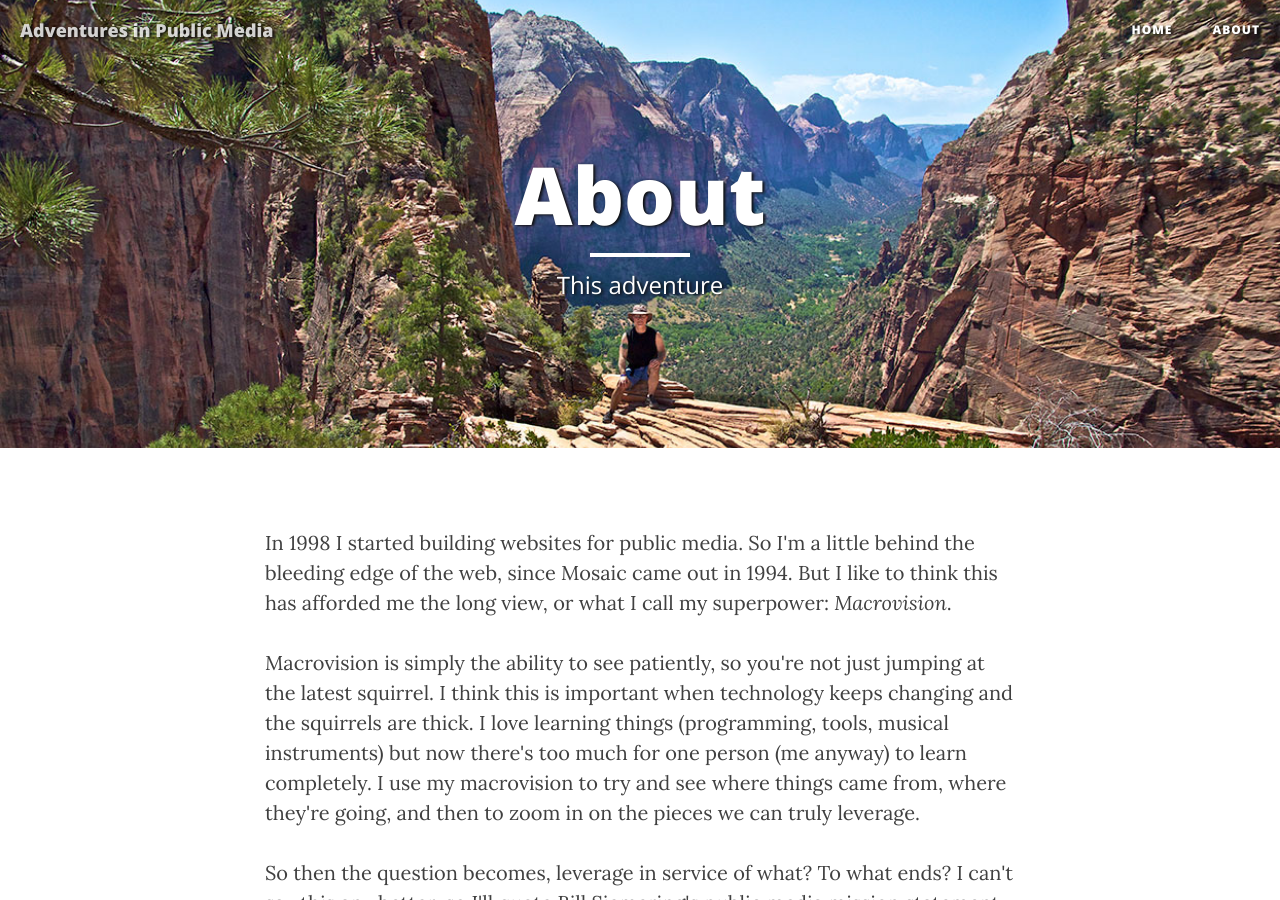
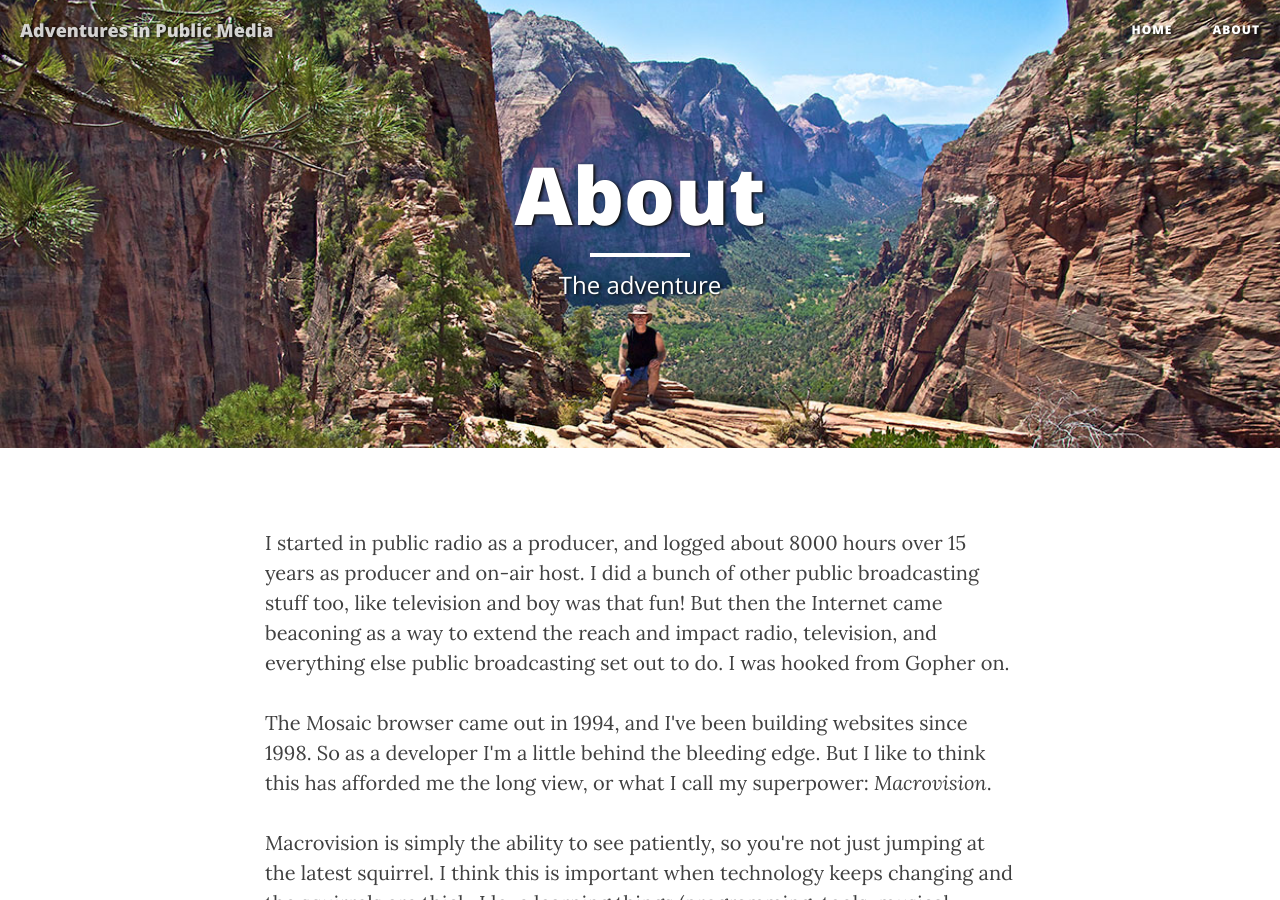
Before and after one commit to jackbrighton/jackbrighton.github.io, a Jekyll site: the page built from about.html, in a window 1280 px wide and 900 px high. Built offline with Jekyll 4.4.1, drawn with Linux system fonts in a browser that asks for light colours; nearby versions of some CDN libraries.

Commit message:
edit About page

```diff
--- a/about.html
+++ b/about.html
@@ -1,11 +1,13 @@
 ---
 layout: page
 title: "About"
-description: "This adventure"
+description: "The adventure"
 header-img: "img/zion.jpg"
 ---
 
-<p>In 1998 I started building websites for public media. So I'm a little behind the bleeding edge of the web, since Mosaic came out in 1994. But I like to think this has afforded me the long view, or what I call my superpower: <em>Macrovision</em>.</p>
+<p>I started in public radio as a producer, and logged about 8000 hours over 15 years as producer and on-air host. I did a bunch of other public broadcasting stuff too, like television and boy was that fun! But then the Internet came beaconing as a way to extend the reach and impact radio, television, and everything else public broadcasting set out to do. I was hooked from Gopher on.</p>
+
+<p>The Mosaic browser came out in 1994, and I've been building websites since 1998. So as a developer I'm a little behind the bleeding edge. But I like to think this has afforded me the long view, or what I call my superpower: <em>Macrovision</em>.</p>
 
 <p>Macrovision is simply the ability to see patiently, so you're not just jumping at the latest squirrel. I think this is important when technology keeps changing and the squirrels are thick. I love learning things (programming, tools, musical instruments) but now there's too much for one person (me anyway) to learn completely. I use my macrovision to try and see where things came from, where they're going, and then to zoom in on the pieces we can truly leverage.</p>
 
```
